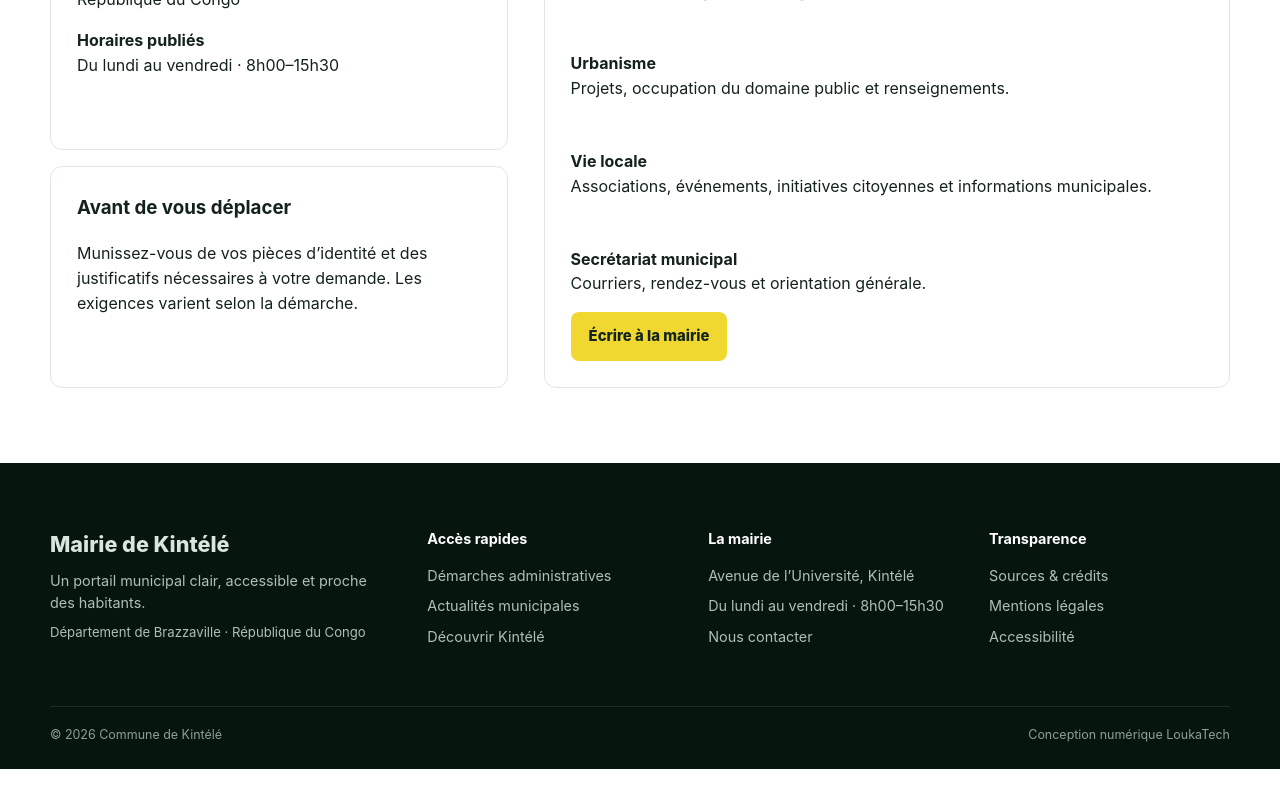
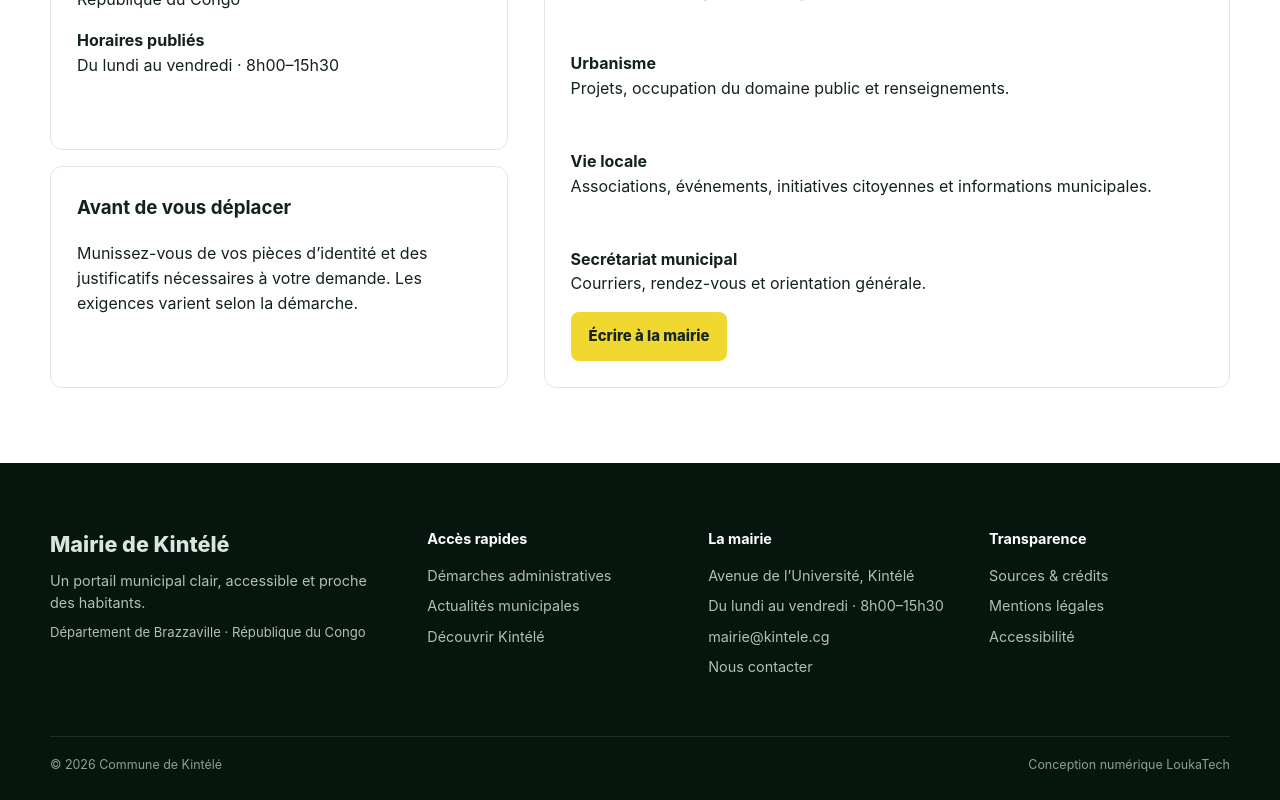
Before and after one commit to sysandro02-byte/Mairie-de-kintele, a Next.js app: page /contact in a window 1280 px wide. Shown: the part 709-1509 px from the top of the page. Before the commit the page ends 1478 px from the top, so only its background shows below. Built offline with nearby package versions, Linux system fonts and the light colour scheme.

Commit message:
fix: use verified municipal contact email

```diff
--- a/components/Footer.tsx
+++ b/components/Footer.tsx
@@ -19,6 +19,7 @@ export default function Footer() {
           <h3>La mairie</h3>
           <p>Avenue de l’Université, Kintélé</p>
           <p>Du lundi au vendredi · 8h00–15h30</p>
+          <a href="mailto:mairie@kintele.cg">mairie@kintele.cg</a>
           <Link href="/contact">Nous contacter</Link>
         </div>
         <div>
```
